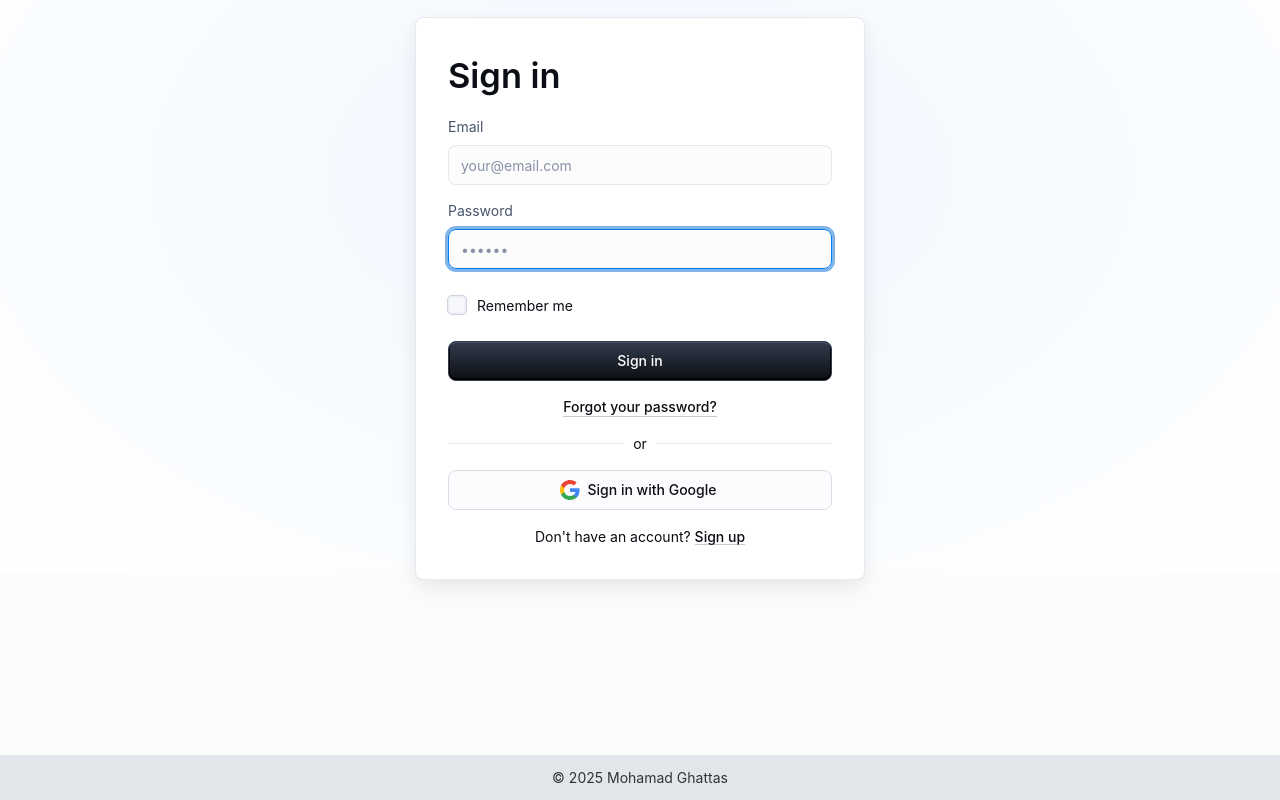
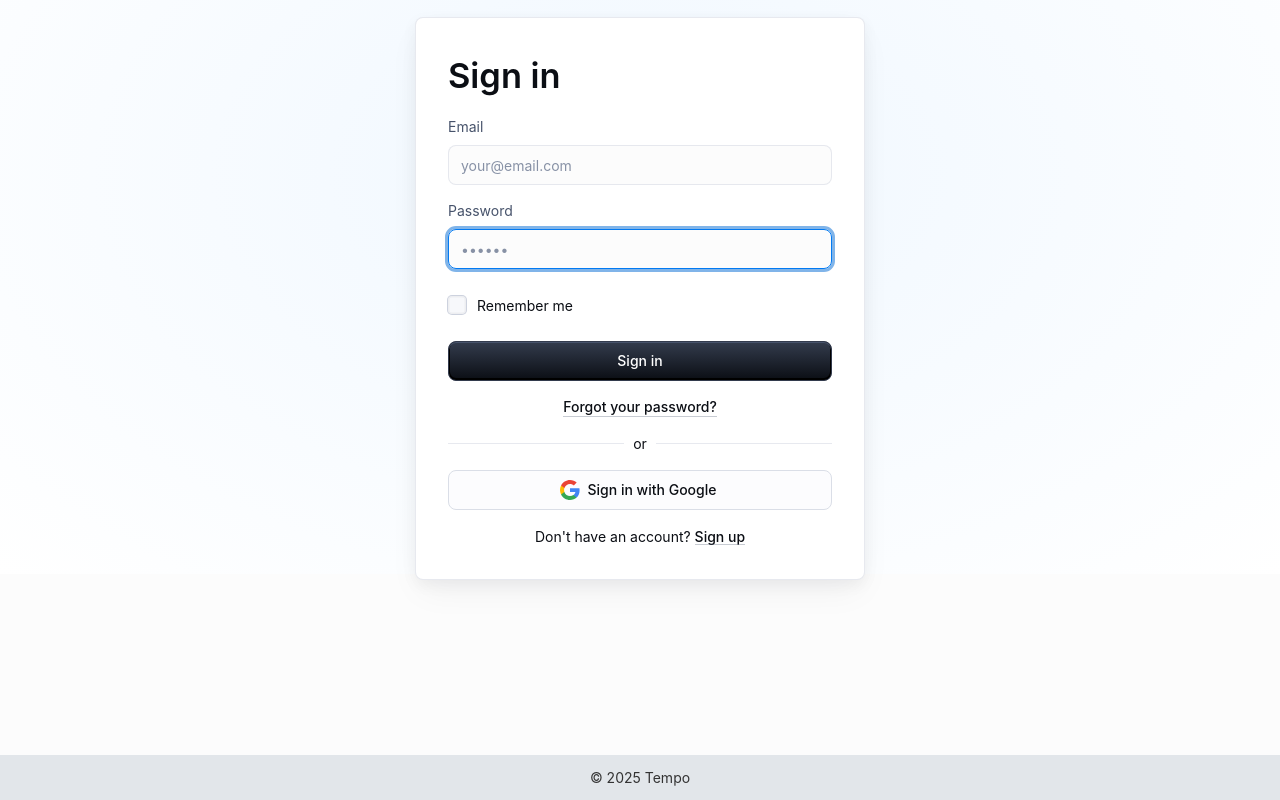
Before and after one commit to MohamadG004/Calendar, a React (Vite) app in the folder Calendar/: page /signin in a window 1280 px wide. Shown: the part 226-1026 px from the top of the page. Built offline with nearby package versions, Linux system fonts and the light colour scheme; some icons are missing.

Commit message:
Update footer copyright to 'Tempo'

```diff
--- a/Calendar/src/components/Footer.jsx
+++ b/Calendar/src/components/Footer.jsx
@@ -2,7 +2,7 @@ import React from "react";
 
 const Footer = () => (
   <footer>
-    &copy; {new Date().getFullYear()} Mohamad Ghattas
+    &copy; {new Date().getFullYear()} Tempo
   </footer>
 );
 
```
